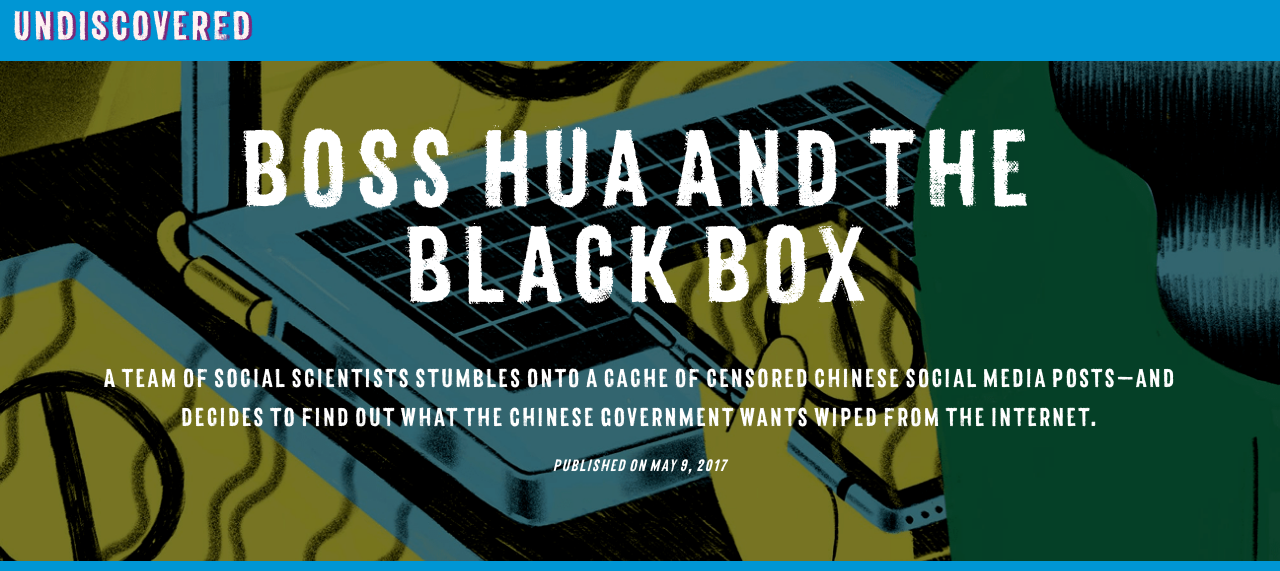
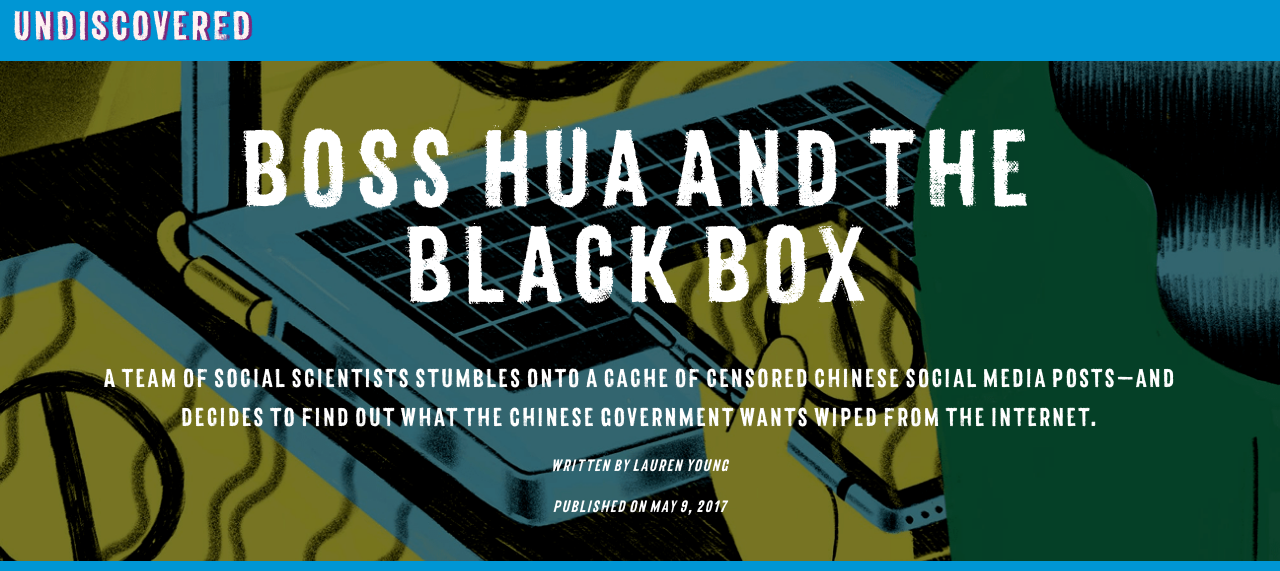
Before and after one commit to undiscoveredscifri/undiscovered.github.io, a plain HTML site: page boss-hua-and-the-black-box.html in a window 1280 px wide. Shown: the top 571 px of the page. Drawn offline with nearby package versions, Linux system fonts and the light colour scheme; some packages are replaced by stand-ins of ours.

Commit message:
lauren credit

```diff
--- a/boss-hua-and-the-black-box.html
+++ b/boss-hua-and-the-black-box.html
@@ -73,6 +73,8 @@
 
     <div class="bylines-top-bottom bylines-top">
     <div class="bylines-top-bottom-content" style="text-align: center;">
+
+      <p><i>Written by Lauren Young</i></p>
 
       <p><i>Published on May 9, 2017</i></p>
 
```
Also changed, not shown: the-meteorite-hunter.html (+2 -0 lines).
